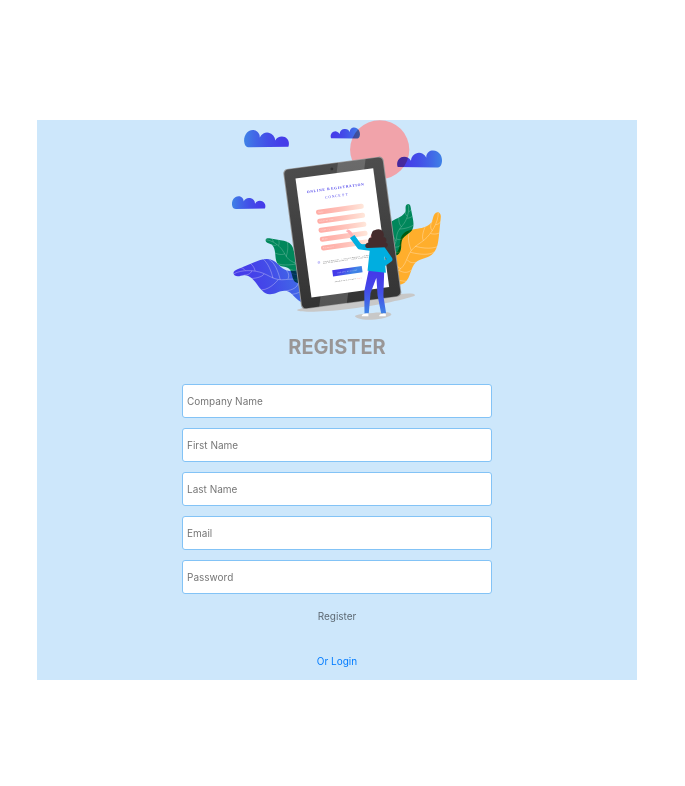
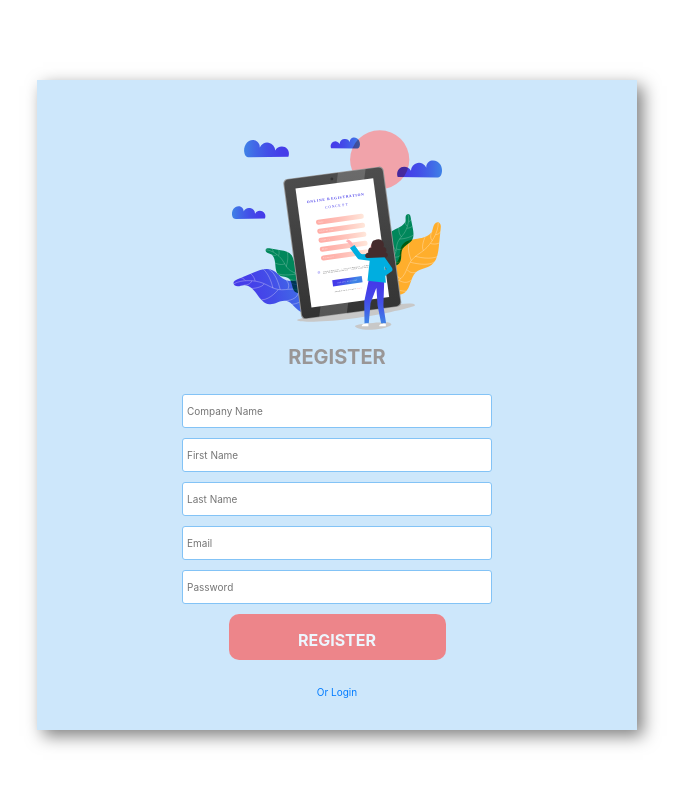
Before and after one commit to omob/service-delivery, a React (Create React App) app: page /register in a window 1280 px wide. Shown: the top 786 px of the page, without its empty margins (303-988 px from the left). Built offline with nearby package versions, Linux system fonts and the light colour scheme.

Commit message:
restyling the form pages

```diff
--- a/src/index.js
+++ b/src/index.js
@@ -5,7 +5,7 @@ import logger from "./services/logService";
 
 import App from "./App";
 import "bootstrap/dist/css/bootstrap.min.css";
-import "font-awesome/css/font-awesome.css";
+// import "font-awesome/css/font-awesome.css";
 
 import './style.css';
 
--- a/src/style.css
+++ b/src/style.css
@@ -9,18 +9,43 @@
 html {
 	font-size: 62.5%;
 }
-/*
-.btn {
-   background-color: #FF524F;
-   height: 3rem;
-   text-align: center;
-   align-items: center;
-}  */
+
+.btn,
+button:not(:disabled),
+[type=submit]:not(:disabled) {
+	background-color: #ff524f;
+	height: 3rem;
+	text-align: center;
+	align-items: center;
+	font-size: 1.6rem;
+	padding-top: 1rem;
+	width: 20rem;
+	color: #fff;
+	font-weight: 700;
+	text-transform: uppercase;
+	border-radius: 1rem;
+}
+
+.btn:disabled {
+	opacity: .65;
+	width: 20rem;
+	font-size: 16px;
+	font-weight: 700;
+	text-transform: uppercase;
+	border-radius: 1rem;
+}
 
 .col-box {
-	margin: 0 auto;
+	margin: 10vh auto;
 	width: 60rem;
-	height: 70vh;
-	margin-top: 15vh;
+	height: 75vh;
 	background-color: #cde7fb;
+	box-shadow: 6px 6px 16px rgba(0, 0, 0, .5);
+	padding: 5rem 0 0 0;
 }
+
+@media(max-width: 1024px) {
+	.col-box {
+		margin: 5vh 0;
+	}
+}
```
